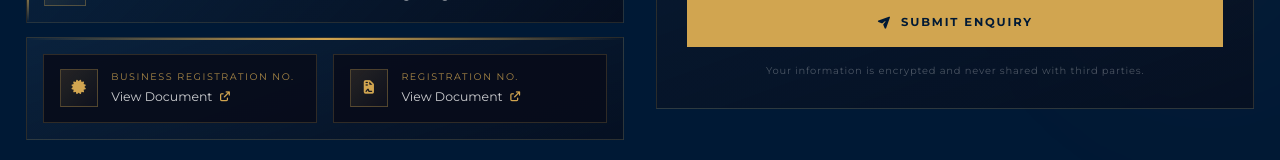
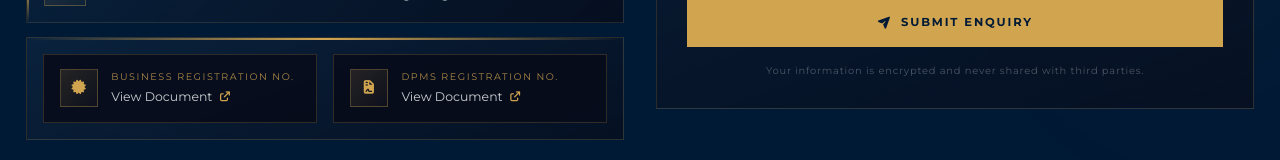
Before and after one commit to Vignesh18-code/freya, a React (Vite) app: page / in a window 1280 px wide. Shown: the part 4977-5137 px from the top of the page. Built offline with nearby package versions, Linux system fonts and the light colour scheme.

Commit message:
feat: rename Registration No. to DPMS Registration No.
Co-Authored-By: Claude Opus 5.5 <noreply@anthropic.com>

```diff
--- a/src/components/ContactSection.jsx
+++ b/src/components/ContactSection.jsx
@@ -16,7 +16,7 @@ const contactItems = [
 
 const credentialItems = [
   { icon: 'fa-certificate',   label: 'Business Registration No.', href: 'https://drive.google.com/file/d/16RGPIcVM_Yjj7aDgFB7aujV_wTuznkPT/view?usp=sharing' },
-  { icon: 'fa-file-contract', label: 'Registration No.',          href: 'https://drive.google.com/file/d/1QUFTA0g2JPAaal1-U_PKtNiKT4fMsLBo/view?usp=sharing' },
+  { icon: 'fa-file-contract', label: 'DPMS Registration No.',     href: 'https://drive.google.com/file/d/1QUFTA0g2JPAaal1-U_PKtNiKT4fMsLBo/view?usp=sharing' },
 ]
 
 const EASE = ease.smooth
```
